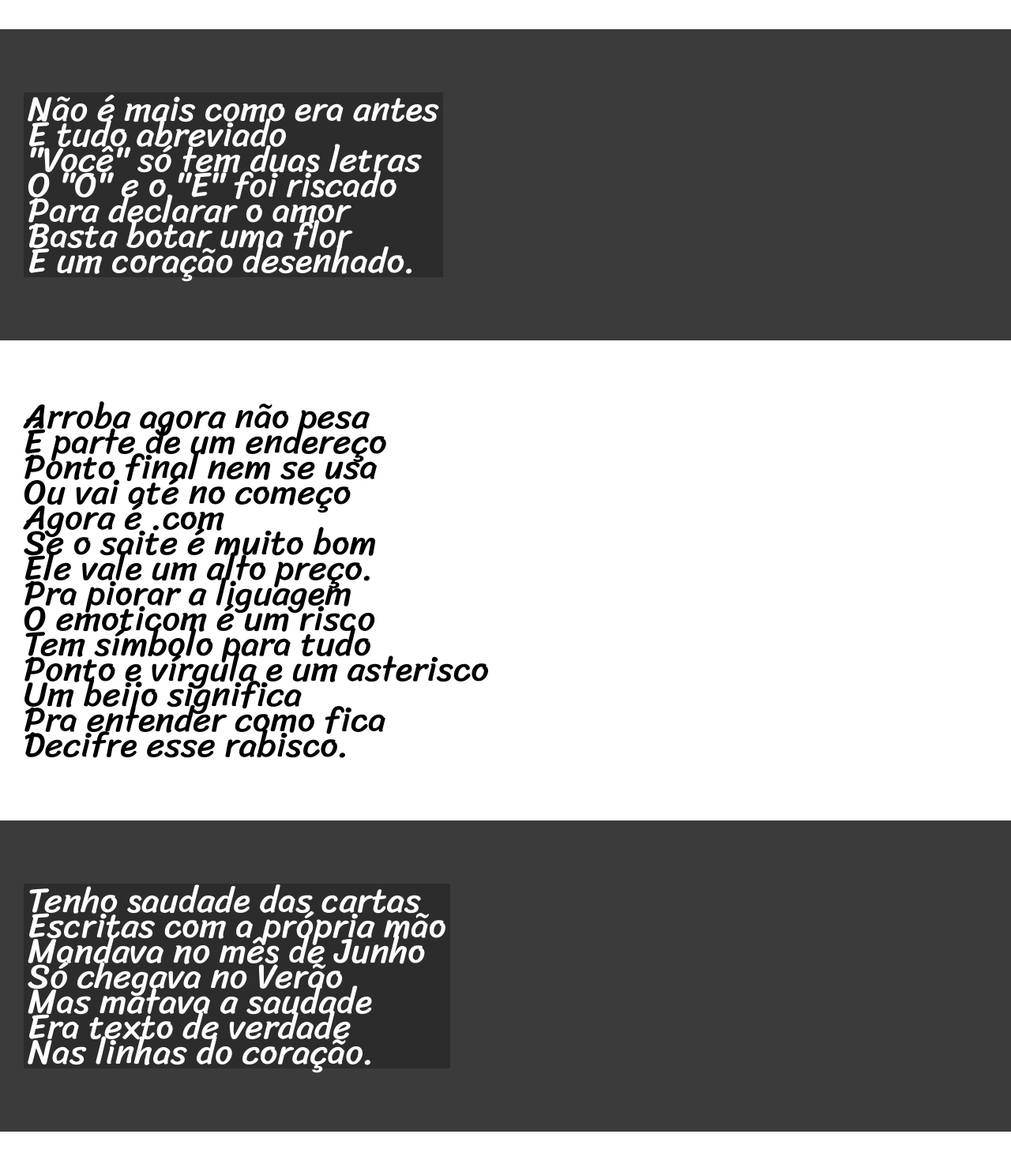
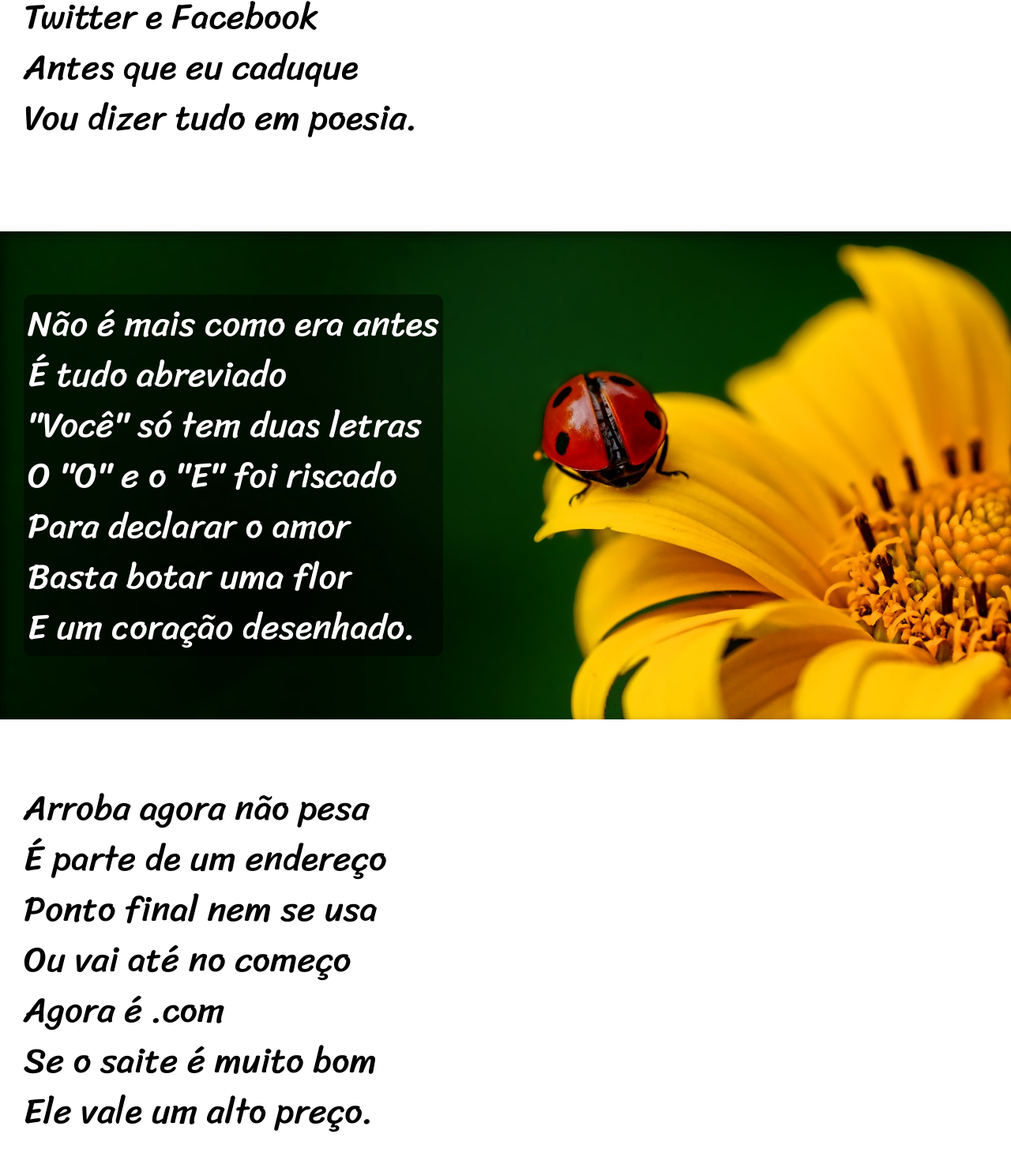
Before and after one commit to jordansantos91/html-css, a plain HTML site: page desafios/d012/index.html in a window 1280 px wide. Shown: the part 607-2081 px from the top of the page at 79% size. Drawn offline with Linux system fonts and the light colour scheme.

Commit message:
Projeto finalizado

```diff
--- a/desafios/d012/estilo/style.css
+++ b/desafios/d012/estilo/style.css
@@ -38,7 +38,7 @@ header p {
 
 header a, footer a {
   color: #fff;
-  text-decoration: 0;
+  text-decoration: none;
   font-weight: bolder;
 }
 
@@ -46,13 +46,18 @@ header a:hover, footer a:hover {
   text-decoration: underline;
 }
 
+
 section {
   padding-top: 10vh;
   padding-bottom: 10vh;
-  line-height: 2rem;
+  line-height: 4rem;
   padding-left: 30px;
   font-family: var(--fonte3);
   font-size: 3.5vw;
+}
+
+section p {
+  padding-bottom: 2rem;
 }
 
 section.normal {
@@ -63,13 +68,31 @@ section.normal {
 section.imagem {
   background-color: #3b3b3b;
   color: #fff;
+  box-shadow: inset 6px 6px 13px 0px rgba(0, 0, 0, 0.480);
 }
 
 section.imagem p {
   display: inline-block;
-  background-color: rgba(0, 0, 0, 0.250);
+  background-color: rgba(0, 0, 0, 0.473);
   padding: 5px;
+  text-shadow: 1px 1px 0px rgba(0, 0, 0, 0.212);
+  border-radius: 10px;
 }
+
+section#img01 {
+  background-image: url('../imagens/background001.jpg');
+  background-position: right center;
+  background-size: cover;
+  background-attachment: fixed;
+}
+
+section#img02 {
+  background-image: url('../imagens/background002.jpg');
+  background-position: right center;
+  background-size: cover;
+  background-attachment: fixed;
+}
+
 
 footer {
   background-color: black;
--- a/desafios/d012/index.html
+++ b/desafios/d012/index.html
@@ -12,7 +12,7 @@
       Cordel Moderno
     </h1>
     <p>
-      Por <a href="https://www.recantodasletras.com.br/poesias/3186743]" target="_blank">Milton Duarte</a>
+      Por <a href="https://www.recantodasletras.com.br/poesias/3186743" target="_blank">Milton Duarte</a>
     </p>
 
   </header>
@@ -29,7 +29,7 @@
   </p>
 </section>
 
-<section class="imagem">
+<section class="imagem" id="img01">
   <p>
     Não é mais como era antes <br>
     É tudo abreviado <br>
@@ -63,7 +63,7 @@
   </p>
 </section>
 
-<section class="imagem">
+<section class="imagem" id="img02">
   <p>
     Tenho saudade das cartas <br>
     Escritas com a própria mão <br>
```
